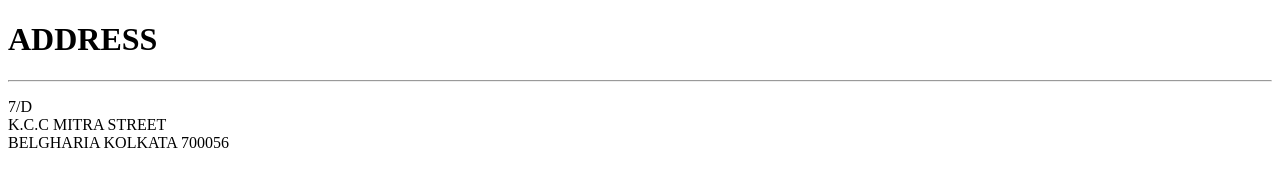
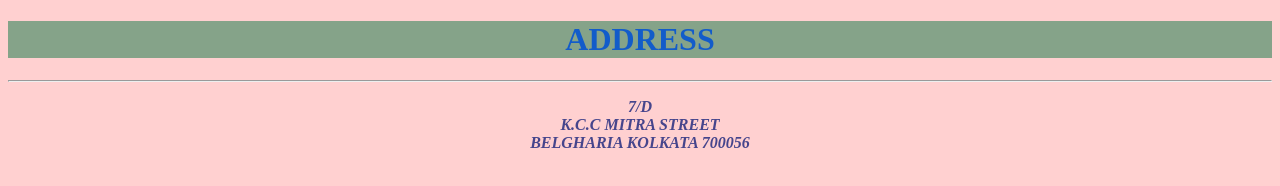
Before and after one commit to Diptarka003/portfolio, a plain HTML site: page address.html in a window 1280 px wide. Drawn offline with Linux system fonts and the light colour scheme.

Commit message:
Update address.html

```diff
--- a/address.html
+++ b/address.html
@@ -4,12 +4,22 @@
     <meta charset="UTF-8">
     <meta name="viewport" content="width=device-width, initial-scale=1.0">
     <title>Document</title>
+    <style>
+      body{
+        background:#FFD0D0;
+      }
+      h1{
+
+        background-color:#85A389;
+        color:rgb(18, 92, 202) ;
+      }
+    </style>
 </head>
 <body>
-    <h1>ADDRESS</h1>
+    <h1 style="text-align: center;">ADDRESS</h1>
     <hr/>
-    <p>7/D<br/>
+    <p style="color:#46458C;text-align: center;"><i><b>7/D<br/>
     K.C.C MITRA STREET<br/>
-     BELGHARIA KOLKATA 700056<br/></p>
+     BELGHARIA KOLKATA 700056<br/></b></i></p>
 </body>
 </html>
```
